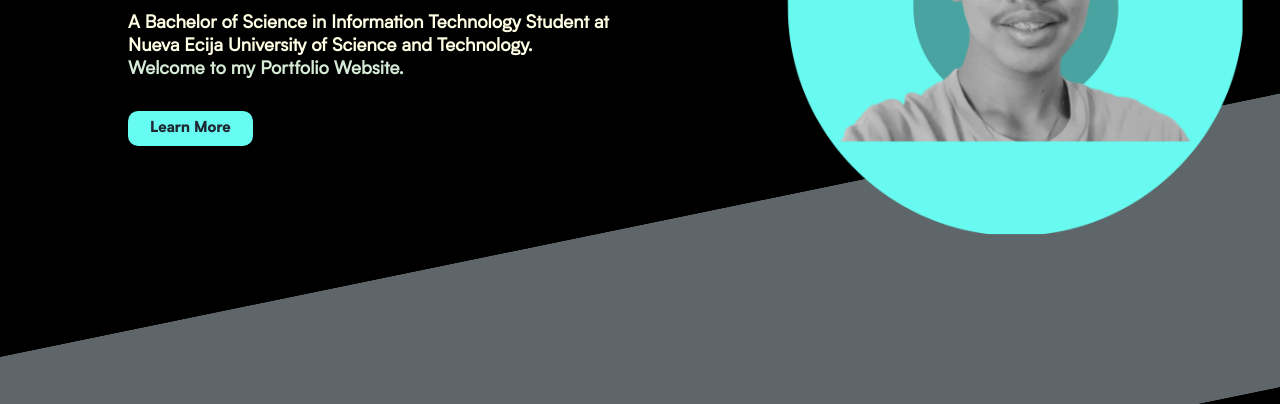
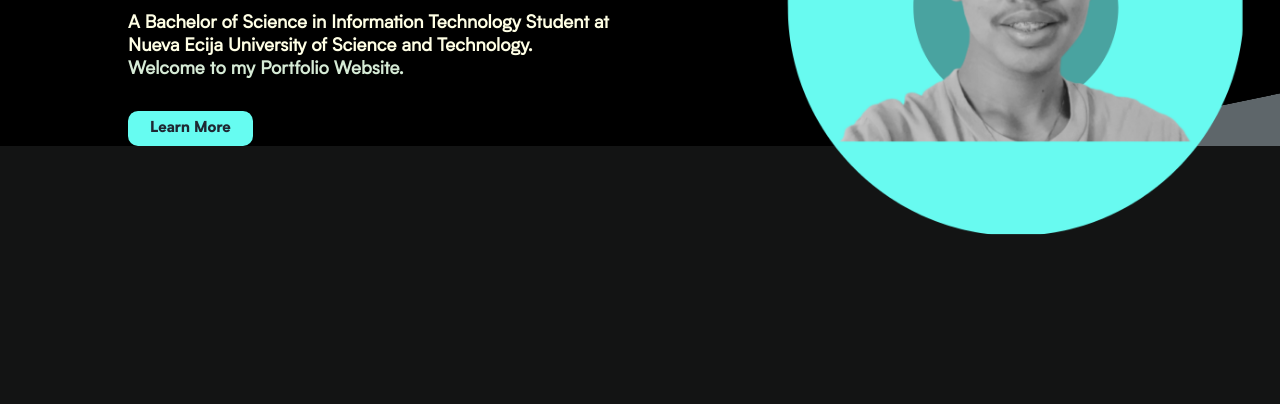
Before and after one commit to rairuuu/RylePortMeow, a plain HTML site: page index.html in a window 1280 px wide. Shown: the part 396-800 px from the top of the page. Drawn offline with nearby package versions, Linux system fonts and the light colour scheme.

Commit message:
Update style.css

```diff
--- a/stylesheets/style.css
+++ b/stylesheets/style.css
@@ -229,6 +229,7 @@ div{
     height: 100vh;
     margin-bottom: -6.6%;
     animation: cober 1s;
+    max-height: fit-content;
     background-attachment: fixed;
 }
 @keyframes cober{
```
